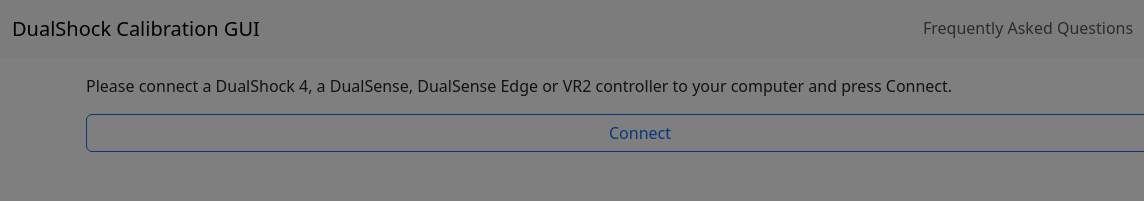
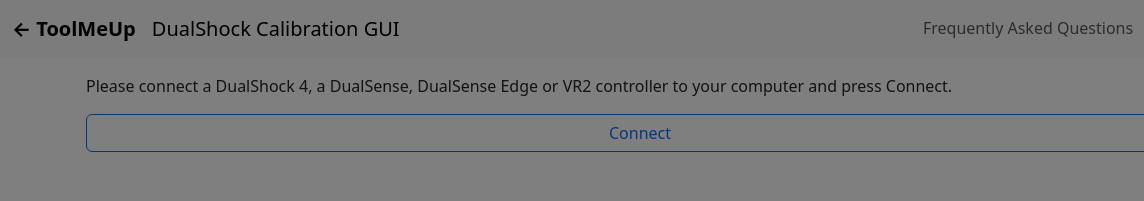
Before and after one commit to uae2000uae/ToolMeUp, a website with bundled scripts: page Dualshock-tool/index.html in a window 1280 px wide. Shown: the top 201 px of the page, 0-1144 px from the left. Built offline with nearby package versions, Linux system fonts and the light colour scheme.

Commit message:
Version 1.1.0

```diff
--- a/Dualshock-tool/index.html
+++ b/Dualshock-tool/index.html
@@ -48,6 +48,7 @@
 
   <nav class="navbar bg-body-tertiary navbar-expand-md bg-body-tertiary">
     <div class="container-fluid">
+      <a class="navbar-brand fw-bold" href="../index.html" title="Back to all ToolMeUp tools">&larr; ToolMeUp</a>
       <a class="navbar-brand ds-i18n" href="https://dualshock-tools.github.io">DualShock Calibration GUI</a>
       <button class="navbar-toggler" type="button" data-bs-toggle="collapse" data-bs-target="#navbarNavDropdown" aria-controls="navbarNavDropdown" aria-expanded="false" aria-label="Toggle navigation">
         <span class="navbar-toggler-icon"></span>
```
